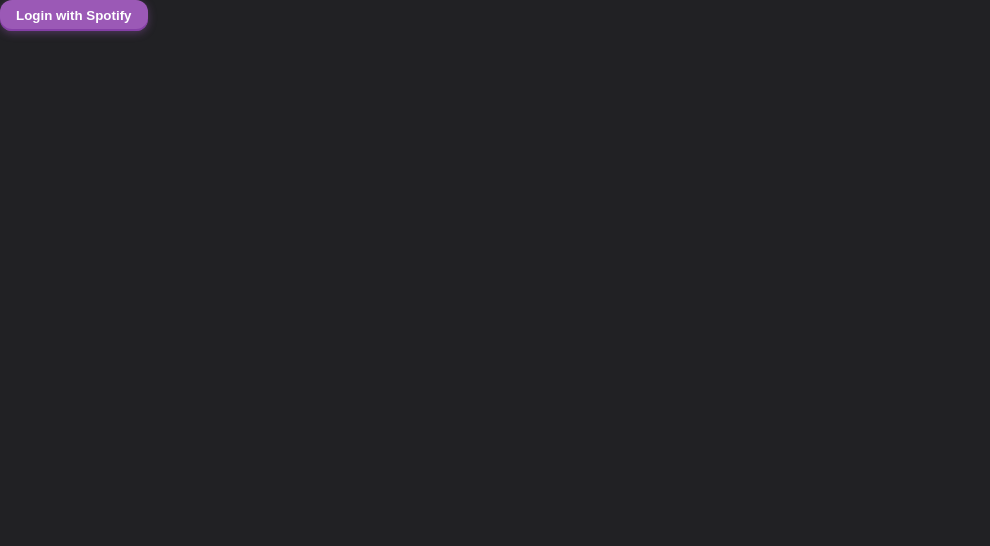
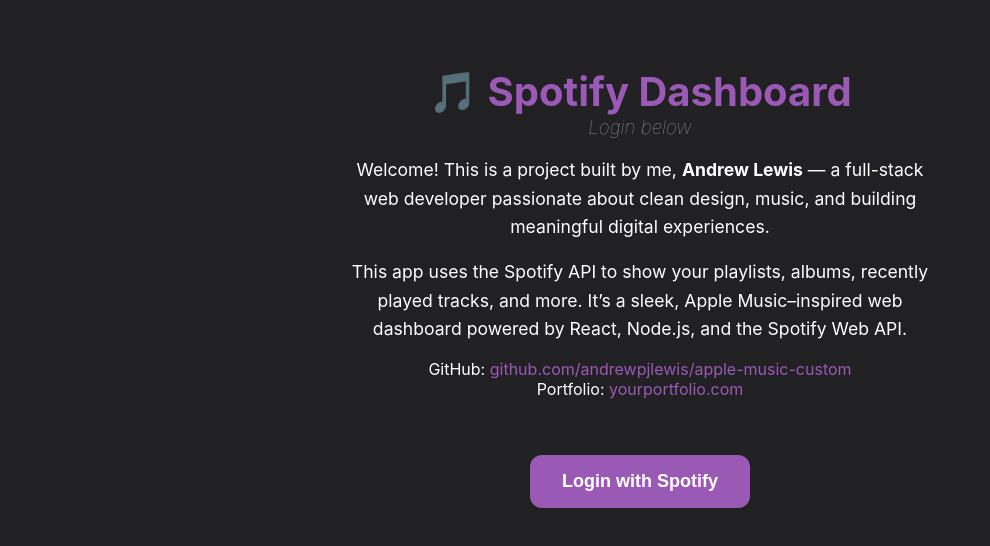
Before and after one commit to andrewpjlewis/apple-music-custom, a React (Vite) app in the folder frontend/: page / in a window 1280 px wide. Shown: the top 546 px of the page, without its empty margins (0-990 px from the left). Built offline with nearby package versions, Linux system fonts and the light colour scheme; no server answers.

Commit message:
sidebar styles and login page

```diff
--- a/frontend/src/components/Login.jsx
+++ b/frontend/src/components/Login.jsx
@@ -2,7 +2,8 @@
   const CLIENT_ID = import.meta.env.VITE_CLIENT_ID;
   const REDIRECT_URI = import.meta.env.VITE_REDIRECT_URI;
   const AUTH_ENDPOINT = 'https://accounts.spotify.com/authorize';
-  const RESPONSE_TYPE = 'code'; // Authorization code flow
+  const RESPONSE_TYPE = 'code';
+
   const SCOPES = [
     'user-read-playback-state',
     'user-read-currently-playing',
@@ -18,17 +19,28 @@
     REDIRECT_URI
   )}&response_type=${RESPONSE_TYPE}&scope=${encodeURIComponent(SCOPES)}&show_dialog=true`;
 
-
   const handleLogin = () => {
     window.location.href = loginUrl;
   };
 
   return (
-    <div className="flex items-center justify-center h-screen bg-black text-white">
-      <button
-        onClick={handleLogin}
-        className="ios-style-btn px-8 py-4 text-lg font-semibold rounded-xl"
-      >
+    <div className="login-container">
+      <div className="intro">
+        <h1 className="intro-title">🎵 Spotify Dashboard</h1>
+        <h3 className="intro-subtitle" >Login below</h3>
+        <p className="intro-text">
+          Welcome! This is a project built by me, <strong>Andrew Lewis</strong> — a full-stack web developer passionate about clean design, music, and building meaningful digital experiences.
+        </p>
+        <p className="intro-text">
+          This app uses the Spotify API to show your playlists, albums, recently played tracks, and more. It’s a sleek, Apple Music–inspired web dashboard powered by React, Node.js, and the Spotify Web API.
+        </p>
+        <p className="intro-links">
+          GitHub: <a href="https://github.com/andrewpjlewis/apple-music-custom">github.com/andrewpjlewis/apple-music-custom</a><br />
+          Portfolio: <a href="https://yourportfolio.com" target="_blank" rel="noopener noreferrer">yourportfolio.com</a>
+        </p>
+      </div>
+
+      <button onClick={handleLogin} className="login-button">
         Login with Spotify
       </button>
     </div>
--- a/frontend/src/components/Logout.jsx
+++ b/frontend/src/components/Logout.jsx
@@ -1,15 +1,16 @@
 import React from 'react';
 
-export default function Logout() {
+export default function Logout({ setToken }) {
   const handleLogout = async () => {
     try {
       const res = await fetch('/auth/logout', {
         method: 'POST',
-        credentials: 'include', // send cookies/session info
+        credentials: 'include',
       });
       if (res.ok) {
-        // After logout, redirect or refresh app state
-        window.location.href = '/'; // redirect to homepage
+        setToken('');
+        window.localStorage.removeItem('spotify_token');
+        window.location.href = '/';
       } else {
         console.error('Logout failed');
       }
--- a/frontend/src/components/Sidebar.jsx
+++ b/frontend/src/components/Sidebar.jsx
@@ -1,18 +1,60 @@
-export default function Sidebar({ onSelect, onSearch }) {
+import { useState } from 'react';
+import Logout from './Logout';
+
+export default function Sidebar({ onSelect, onSearch, setToken }) {
+  const [mobileOpen, setMobileOpen] = useState(false);
+
+  // Close sidebar on selection (optional)
+  const handleSelect = (view) => {
+    onSearch('');
+    onSelect(view);
+    setMobileOpen(false);
+  };
+
   return (
-    <div className="w-60 bg-black text-white h-screen p-4 hidden md:block">
-      <h2 className="text-xl font-bold mb-4">Library</h2>
-      <input
-        type="text"
-        placeholder="Search..."
-        className="w-full p-2 mb-4 rounded bg-gray-700 text-white"
-        onChange={e => onSearch(e.target.value)}
+    <>
+      {/* Hamburger button, visible only on mobile */}
+      <button
+        aria-label="Toggle menu"
+        className={`hamburger-btn ${mobileOpen ? 'open' : ''}`}
+        onClick={() => setMobileOpen(prev => !prev)}
+      >
+        <span className="hamburger-line top" />
+        <span className="hamburger-line middle" />
+        <span className="hamburger-line bottom" />
+      </button>
+
+      {/* Backdrop, shown only when menu is open */}
+      <div
+        className={`sidebar-backdrop ${mobileOpen ? 'visible' : ''}`}
+        onClick={() => setMobileOpen(false)}
       />
-      <ul className="space-y-2">
-        <li onClick={() => { onSearch(''); onSelect('playlists'); }} className="cursor-pointer hover:text-green-400">Playlists</li>
-        <li onClick={() => { onSearch(''); onSelect('albums'); }} className="cursor-pointer hover:text-green-400">Albums</li>
-        <li onClick={() => { onSearch(''); onSelect('recent'); }} className="cursor-pointer hover:text-green-400">Recently Played</li>
-      </ul>
-    </div>
+
+      <nav className={`sidebar ${mobileOpen ? 'open' : ''}`}>
+        <h2 className="sidebar-title">Library</h2>
+        <input
+          type="text"
+          placeholder="Search..."
+          className="sidebar-search"
+          onChange={e => onSearch(e.target.value)}
+        />
+        <ul className="sidebar-list">
+          <li onClick={() => handleSelect('playlists')} className="sidebar-list-item">
+            Playlists
+          </li>
+          <li onClick={() => handleSelect('albums')} className="sidebar-list-item">
+            Albums
+          </li>
+          <li onClick={() => handleSelect('recent')} className="sidebar-list-item">
+            Recently Played
+          </li>
+          <li>
+            <div className="sidebar-logout">
+              <Logout setToken={setToken} />
+            </div>
+          </li>
+        </ul>
+      </nav>
+    </>
   );
 }
--- a/frontend/src/index.css
+++ b/frontend/src/index.css
@@ -8,8 +8,8 @@
   --color-text-base: #A0A0A0;      /* Base gray text */
   --color-hover-bg: #3A3A3A;       /* Hover background */
   --color-volume-track: #404040;   /* Volume slider background */
-  --color-volume-thumb: #9B59B6;   /* Volume slider thumb (green) */
   --color-now-playing-shadow: rgba(0, 0, 0, 0.8); /* Shadow */
+  --color-accent-hover: #a128d1;
 }
 
 /* Reset and base */
@@ -21,12 +21,85 @@
   color: var(--color-text-light);
 }
 
+.app-container {
+  display: flex;
+  height: 100vh;
+  background: var(--color-bg-main);
+  color: var(--color-text-light);
+}
+
+.main-content {
+  flex: 1;
+  overflow-y: auto;
+  display: flex;
+  flex-direction: column;
+}
+
+/* Introduction styles on login page */
+.login-container {
+  display: flex;
+  flex-direction: column;
+  justify-content: center;
+  align-items: center;
+  padding: 40px 20px;
+  text-align: center;
+}
+
+.intro {
+  max-width: 600px;
+  margin-bottom: 40px;
+}
+
+.intro-title {
+  font-size: 2.5rem;
+  margin-bottom: 0;
+  color: var(--color-accent);
+}
+
+.intro-subtitle {
+  color: var(--color-text-base);
+  margin: 0;
+  font-style: italic;
+  font-weight: lighter;
+}
+
+.intro-text {
+  font-size: 1.1rem;
+  margin-bottom: 15px;
+  line-height: 1.6;
+}
+
+.intro-links a {
+  color: var(--color-accent);
+  text-decoration: none;
+}
+
+.intro-links a:hover {
+  text-decoration: underline;
+}
+
+.login-button {
+  padding: 16px 32px;
+  font-size: 18px;
+  font-weight: 600;
+  border-radius: 12px;
+  border: none;
+  background-color: var(--color-accent);
+  color: white;
+  cursor: pointer;
+  transition: background-color 0.3s ease;
+}
+
+.login-button:hover {
+  background-color: var(--color-accent-hover);
+}
+
 /* Grid container shared by albums, playlists, recent */
 .grid-container {
   display: grid;
   grid-template-columns: repeat(auto-fill, minmax(150px, 1fr));
   gap: 12px;
-  padding: 12px;
+  margin: 50px 12px;
   box-sizing: border-box;
 }
 
@@ -237,7 +310,6 @@
 .now-playing-bar .volume-control input[type="range"] {
   width: 100%;
   cursor: pointer;
-  -webkit-appearance: none;
   height: 4px;
   background: var(--color-volume-track);
   border-radius: 2px;
@@ -250,7 +322,7 @@
   appearance: none;
   width: 14px;
   height: 14px;
-  background: var(--color-volume-thumb);
+  background: var(--color-accent);
   border-radius: 50%;
   cursor: pointer;
   transition: background 0.3s ease;
@@ -265,9 +337,101 @@
 .now-playing-bar .volume-control input[type="range"]::-moz-range-thumb {
   width: 14px;
   height: 14px;
-  background: var(--color-volume-thumb);
+  background: var(--color-accent);
   border-radius: 50%;
   cursor: pointer;
+}
+
+/* Hamburger button */
+.hamburger-btn {
+  position: fixed;
+  top: 16px;
+  left: 16px;
+  z-index: 10001; /* above sidebar */
+  display: flex;
+  flex-direction: column;
+  justify-content: space-around;
+  width: 28px;
+  height: 24px;
+  background: transparent;
+  border: none;
+  cursor: pointer;
+  padding: 0;
+  user-select: none;
+}
+
+.hamburger-line {
+  width: 28px;
+  height: 3px;
+  background-color: var(--color-text-light);
+  border-radius: 2px;
+  transition: background-color 0.3s ease;
+}
+
+.hamburger-btn:hover .hamburger-line {
+  background-color: var(--color-accent);
+}
+
+/* Sidebar styles */
+
+.sidebar {
+  position: fixed;
+  top: 0;
+  left: 0;
+  width: 240px;
+  height: 100vh;
+  background: linear-gradient(180deg, #121212 0%, #181818 100%);
+  color: #fff;
+  display: flex;
+  flex-direction: column;
+  padding: 24px;
+  box-sizing: border-box;
+  box-shadow: 2px 0 8px rgba(0, 0, 0, 0.7);
+  transform: translateX(-100%);
+  transition: transform 0.3s cubic-bezier(0.4, 0, 0.2, 1);
+  z-index: 10000;
+  user-select: none;
+}
+
+/* Sidebar open state */
+.sidebar.open {
+  transform: translateX(0);
+}
+
+/* Backdrop overlay */
+.sidebar-backdrop {
+  position: fixed;
+  top: 0;
+  left: 0;
+  width: 100vw;
+  height: 100vh;
+  background: rgba(0, 0, 0, 0.4);
+  opacity: 0;
+  visibility: hidden;
+  transition: opacity 0.3s ease;
+  z-index: 9999;
+}
+
+.sidebar-backdrop.visible {
+  opacity: 1;
+  visibility: visible;
+}
+
+/* HAMBURGER OPEN STATE ANIMATION */
+.hamburger-btn.open .hamburger-line:nth-child(1) {
+  transform: translateY(8px) rotate(45deg);
+}
+
+.hamburger-btn.open .hamburger-line:nth-child(2) {
+  opacity: 0;
+}
+
+.hamburger-btn.open .hamburger-line:nth-child(3) {
+  transform: translateY(-8px) rotate(-45deg);
+}
+
+.hamburger-btn .hamburger-line {
+  transition: transform 0.4s ease, opacity 0.4s ease;
 }
 
 /* MEDIA QUERIES - Tablet and Desktop */
@@ -277,7 +441,23 @@
   .grid-container {
     grid-template-columns: repeat(auto-fill, minmax(180px, 1fr));
     gap: 16px;
-    padding: 16px;
+    padding: 16px 0 64px 0;
+    margin-top: 0;
+  }
+
+  .hamburger-btn {
+    display: none;
+  }
+  .sidebar {
+    position: relative;
+    transform: none !important;
+    width: 240px;
+    height: 100vh;
+    box-shadow: 2px 0 8px rgba(0, 0, 0, 0.7);
+    z-index: auto;
+  }
+  .sidebar-backdrop {
+    display: none;
   }
 }
 
@@ -285,6 +465,7 @@
 @media (min-width: 1024px) {
   .grid-container {
     grid-template-columns: repeat(auto-fill, minmax(200px, 1fr));
+    margin-top: 0;
   }
 
   .now-playing-bar {
```
Also changed, not shown: frontend/src/App.jsx (+6 -20 lines).
